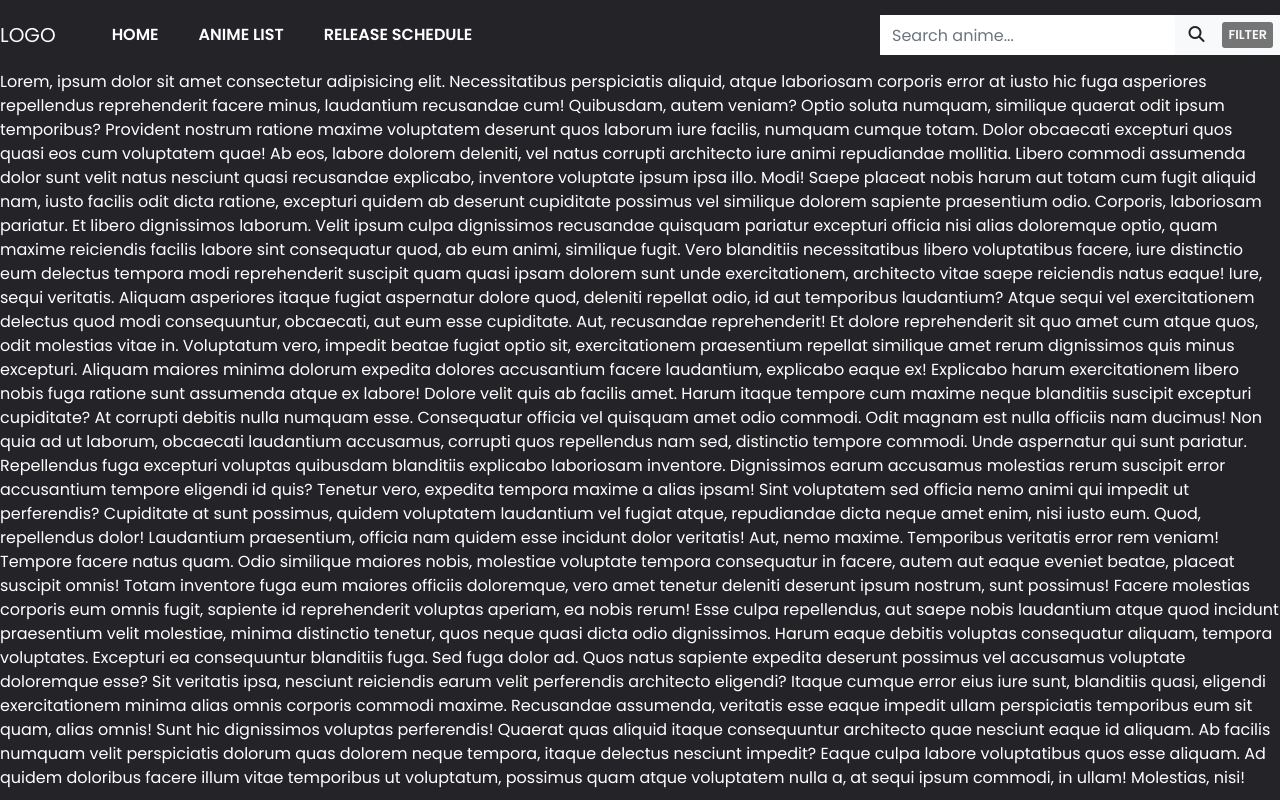
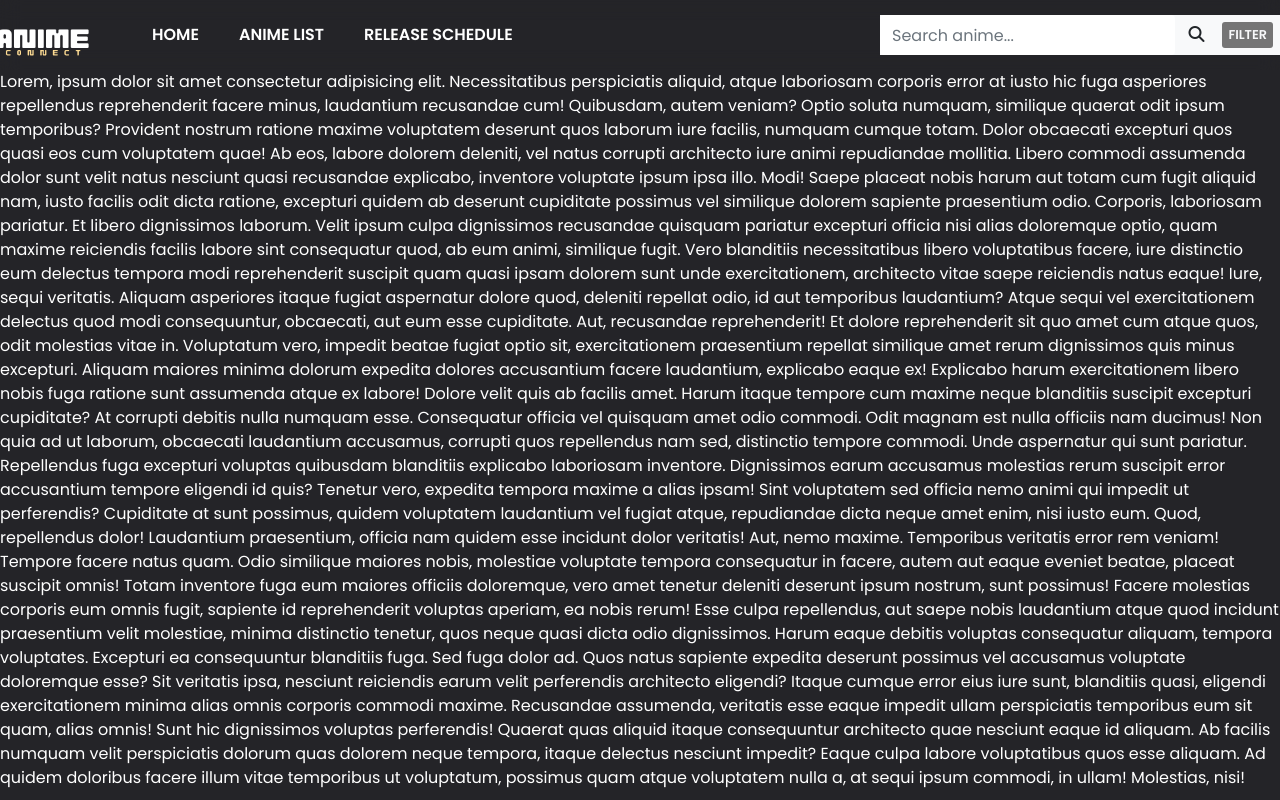
Before and after one commit to ErnelleAlba/Anime-Connect, a plain HTML site: page index.html in a window 1280 px wide. Shown: the top 800 px of the page. Drawn offline with nearby package versions, Linux system fonts and the light colour scheme.

Commit message:
added logo and fix its intended size and location

```diff
--- a/index.html
+++ b/index.html
@@ -18,7 +18,7 @@
       <nav class="navbar navbar-expand-lg">
         <!-- WEBSITE LOGO -->
         <a href="./index.html" class="navbar-brand text-decoration-none text-uppercase text-light me-5" id="logo">
-          Logo
+          <img src="./multimedia/anime-connect-logo.png">
         </a>
         <!-- NAVIGATION BURGER ICON -->
         <button class="navbar-toggler" type="button" data-bs-toggle="collapse" data-bs-target="#navbarNav" aria-controls="navbarNav" aria-expanded="false" aria-label="Toggle navigation">
--- a/style.css
+++ b/style.css
@@ -43,7 +43,12 @@ header {
   z-index: 100;
 }
 
-#logo,
+#logo > img {
+  width: 10rem;
+  height: 10rem;
+  margin: 1rem 0 0 -4rem;
+
+}
 #navmenu-wrapper,
 #nav-item,
 #nav-link {
```
Also changed, not shown: multimedia/anime-connect-logo.png (added).
